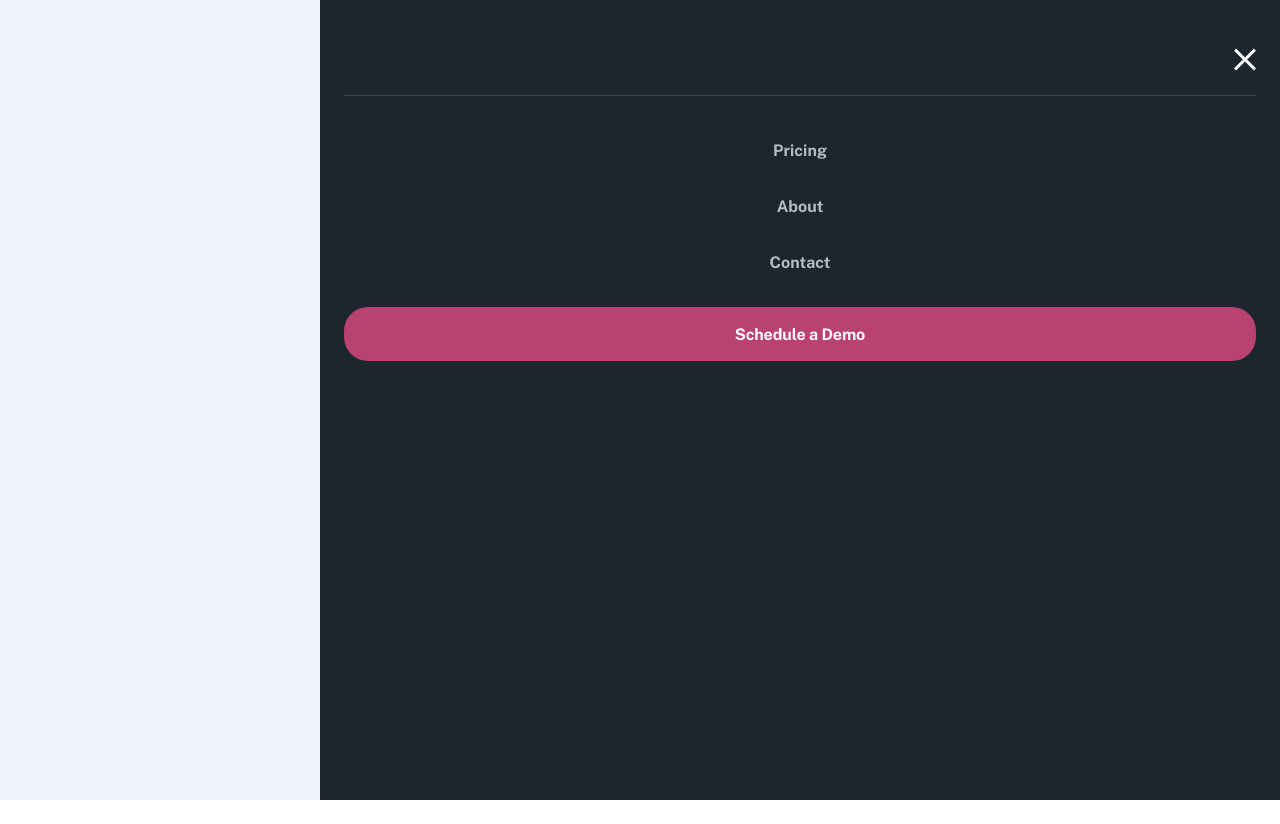
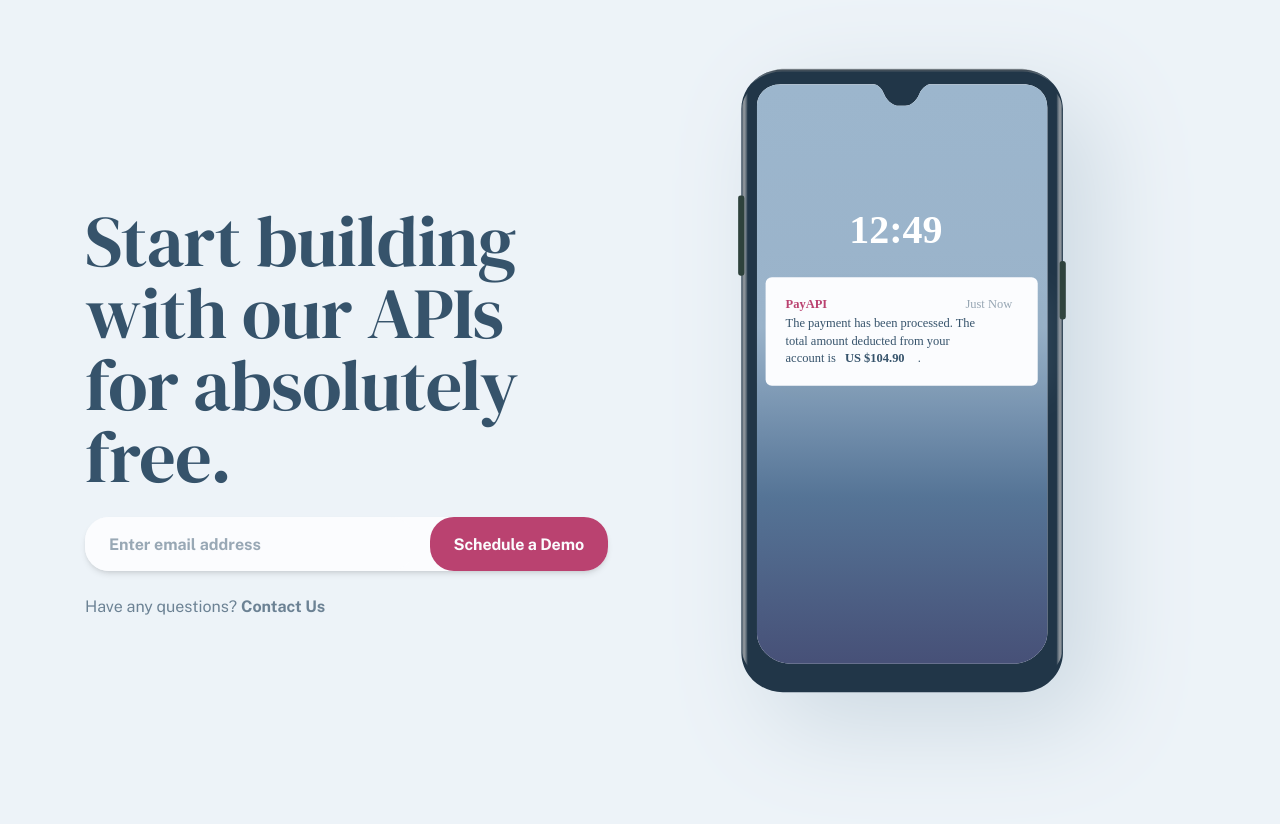
Before and after one commit to zetmosoma10/payapi, a React (Vite) app: page / in a window 1280 px wide. Before the commit the page ends 800 px from the top, so only its background shows below. Built offline with nearby package versions, Linux system fonts and the light colour scheme.

Commit message:
build Hero component

```diff
--- a/src/App.tsx
+++ b/src/App.tsx
@@ -1,9 +1,10 @@
 import SideBar from "./components/SideBar";
+import Hero from "./pages/Home/sections/Hero";
 
 function App() {
   return (
     <div className="relative bg-background_color min-h-screen overflow-hidden">
-      <SideBar />
+      <Hero />
     </div>
   );
 }
--- /dev/null
+++ b/src/pages/Home/sections/Hero.tsx
@@ -0,0 +1,32 @@
+import HeroImg from "../../../assets/home/desktop/illustration-phone-mockup.svg";
+import ActionPanel from "../../../components/ActionPanel";
+
+const Hero = () => {
+  return (
+    <section className="max-container">
+      <div className=" grid gap-x-16 min-[840px]:grid-cols-2 max-w-[520px] mx-auto min-[840px]:max-w-none min-[840px]:mx-0">
+        <img
+          className="w-full order-1 min-[840px]:order-2"
+          src={HeroImg}
+          alt=""
+        />
+        <div className="text-center max-w-[540px] order-2 min-[840px]:order-1 min-[840px]:text-left self-center">
+          <h1 className="font-medium text-san_juan_blue text-3xl tracking-[-0.25px] md:text-5xl lg:text-7xl  md:tracking-[-0.25px] lg:tracking-[-0.55px] ">
+            Start building with our APIs for absolutely free.
+          </h1>
+          <div className="mt-6">
+            <ActionPanel />
+            <p className="mt-6 text-light_san_juan_blue text-base">
+              Have any questions?{" "}
+              <a className="font-bold" href="">
+                Contact Us
+              </a>{" "}
+            </p>
+          </div>
+        </div>
+      </div>
+    </section>
+  );
+};
+
+export default Hero;
```
